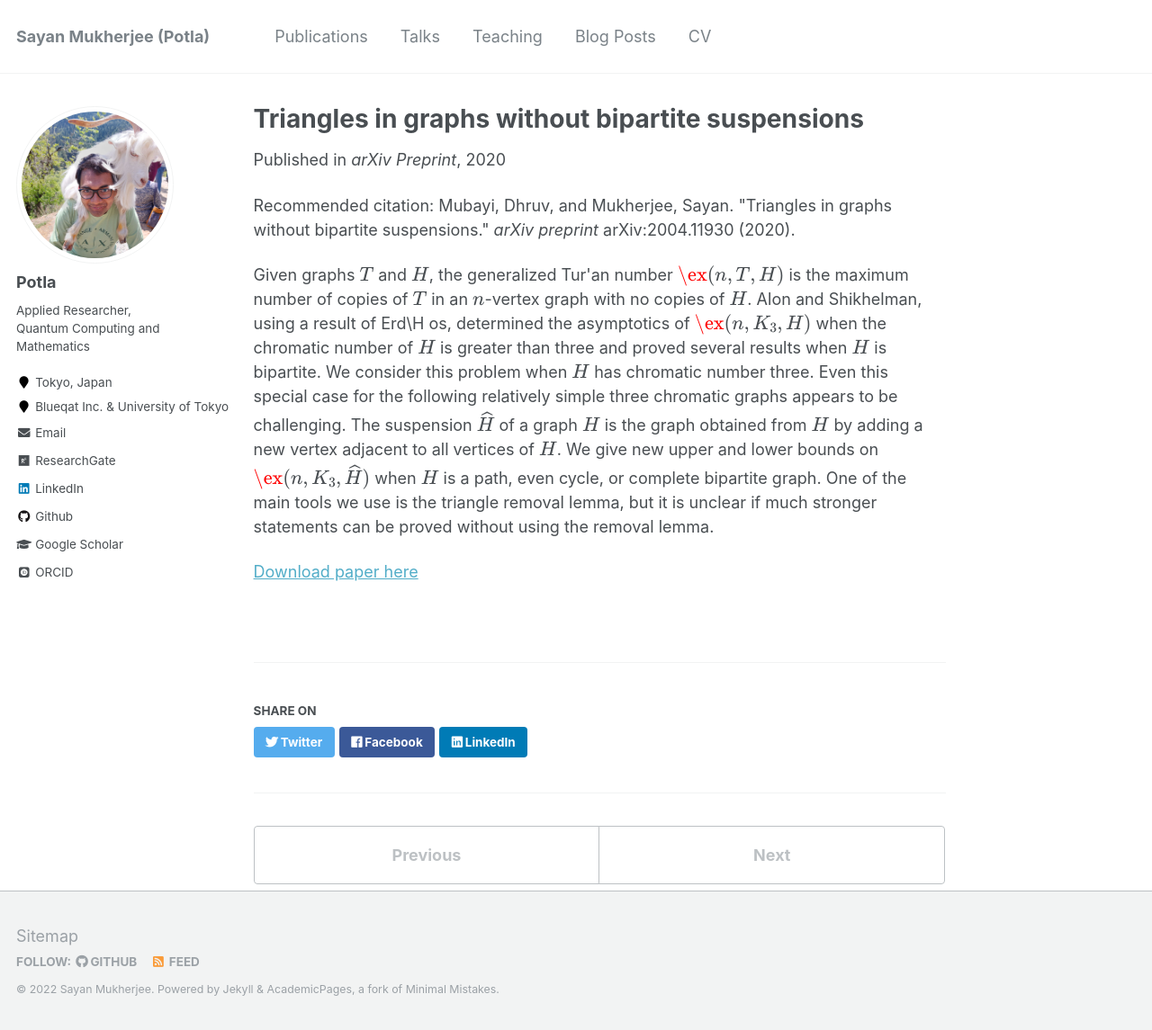
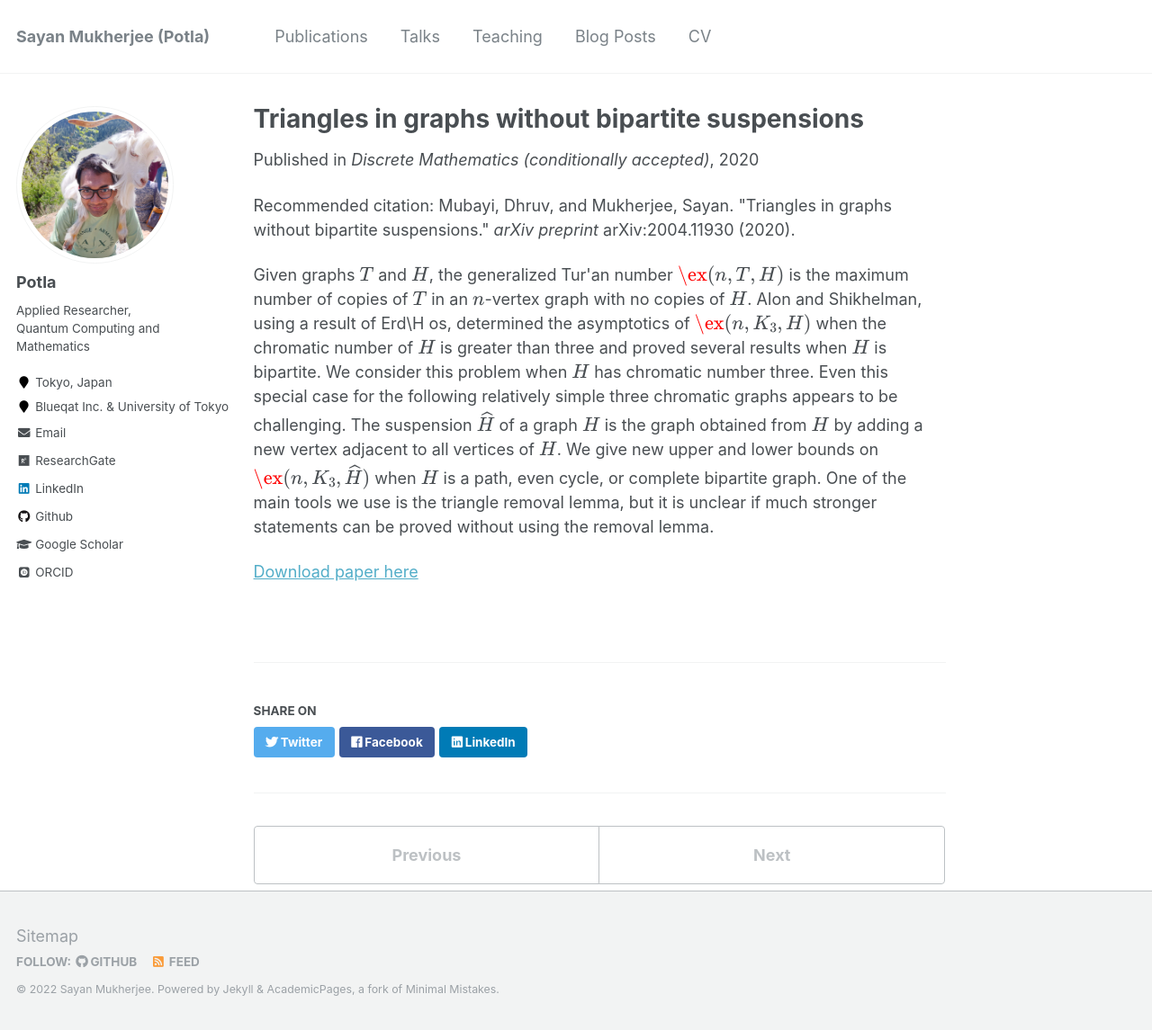
Before and after one commit to Potla1995/potla1995.github.io, a Jekyll site: the page built from _publications/2020-04-24-suspensionFree.md, in a window 1280 px wide and 1145 px high. Shown: the whole window at 90% size. Built offline with Jekyll 4.4.1, drawn with Linux system fonts in a browser that asks for light colours; some web fonts are replaced; formulas are drawn with MathJax 3.

Commit message:
Update suspensionFree info

```diff
--- a/_publications/2020-04-24-suspensionFree.md
+++ b/_publications/2020-04-24-suspensionFree.md
@@ -4,7 +4,7 @@ collection: publications
 permalink: /publication/suspensionFree
 excerpt: 'Counting number of triangles in graphs forbidding suspensions of bipartite graphs.'
 date: 2020-04-24
-venue: 'arXiv Preprint'
+venue: 'Discrete Mathematics (conditionally accepted)'
 paperurl:
 citation: 'Mubayi, Dhruv, and Mukherjee, Sayan. "Triangles in graphs without bipartite suspensions." <i>arXiv preprint</i> arXiv:2004.11930 (2020).'
 ---
```
